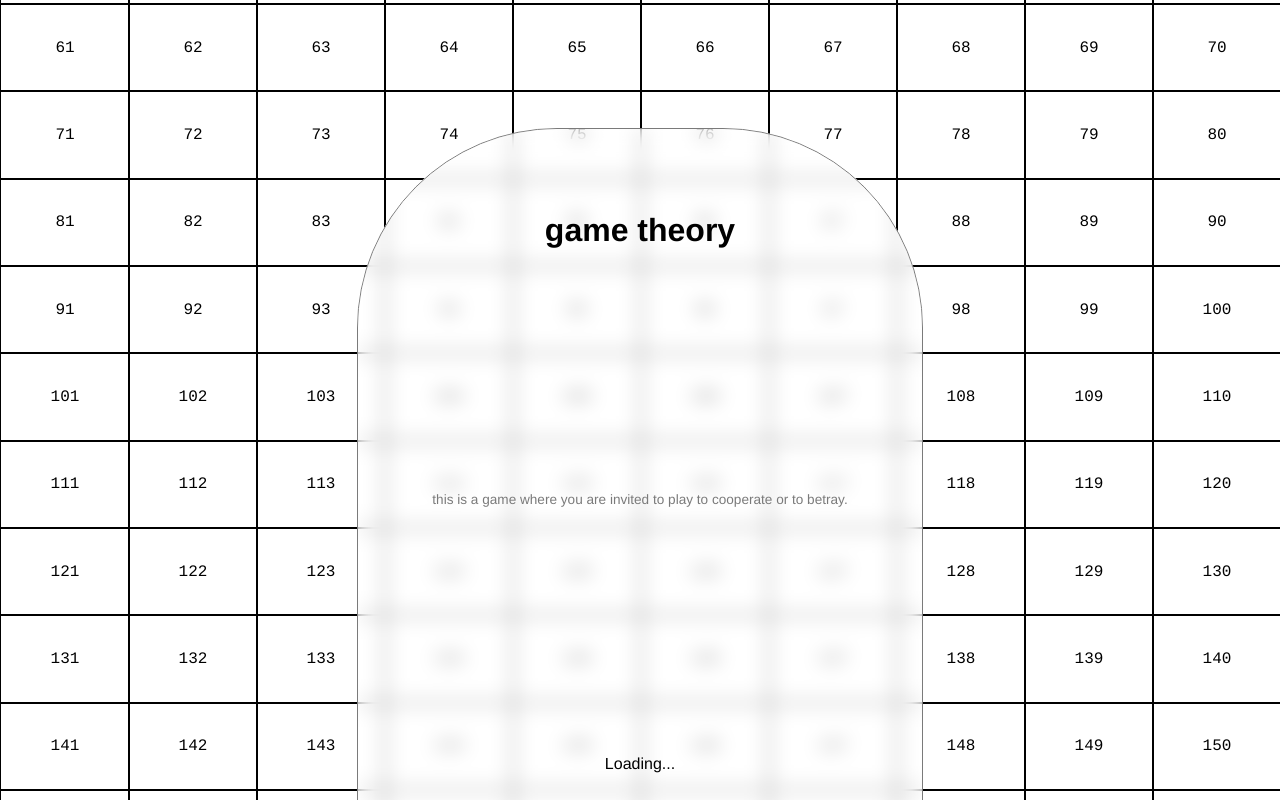
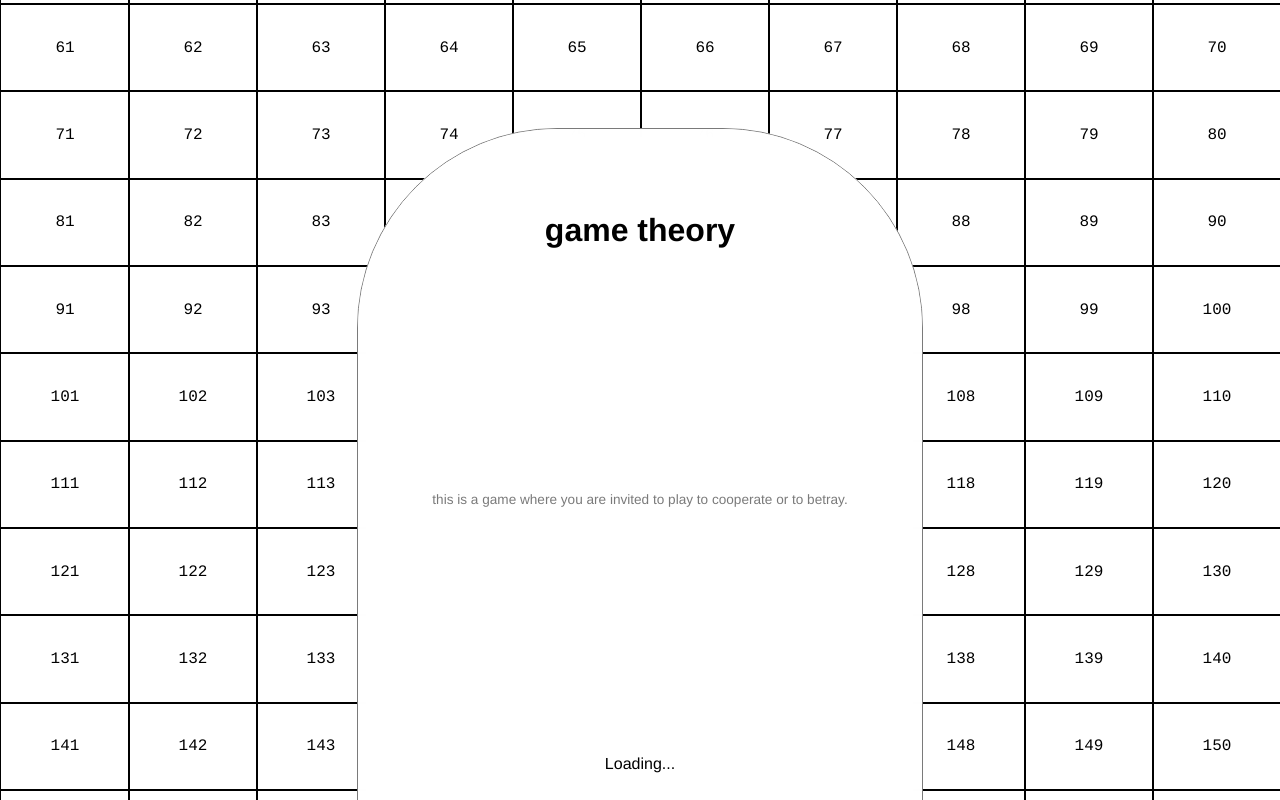
Before and after one commit to ekkezia/gametheory, a React (Create React App) app: page / in a window 1280 px wide. Shown: the part 520-1320 px from the top of the page. Built offline with nearby package versions, Linux system fonts and the light colour scheme; no server answers.

Commit message:
style: change footer bg color

```diff
--- a/src/components/footer.jsx
+++ b/src/components/footer.jsx
@@ -18,7 +18,7 @@ const FooterContainer = styled.div`
   z-index: 20;
   width: ${CARD_WIDTH};
   height: 100vh;
-  background: rgba(255, 255, 255, 0.5);
+  background: rgba(255, 255, 255, 0.99);
   border-radius: 200px 200px 0% 0%;
   backdrop-filter: blur(10px);
   text-align: center;
--- a/src/components/form.js
+++ b/src/components/form.js
@@ -1,9 +1,8 @@
-import React, { useContext, useState } from "react";
+import React, { useState } from "react";
 import axios from "axios";
 import PropTypes from "prop-types";
 import styled from "styled-components";
 import { RULES } from "../shared";
-import SubmitContext from "../contexts/submit-context";
 import { mutate } from "swr";
 
 const Text = styled.div`
@@ -195,7 +194,7 @@ const GameTheoryForm = ({ lastSubmission }) => {
         </div>
         <Button
           type="submit"
-          disabled={userAlreadySubmitted || loading != "idle"}
+          disabled={userAlreadySubmitted || loading !== "idle"}
         >
           {loading === "idle" && "Submit"}
           {loading === "loading" && "Submitting..."}
```
